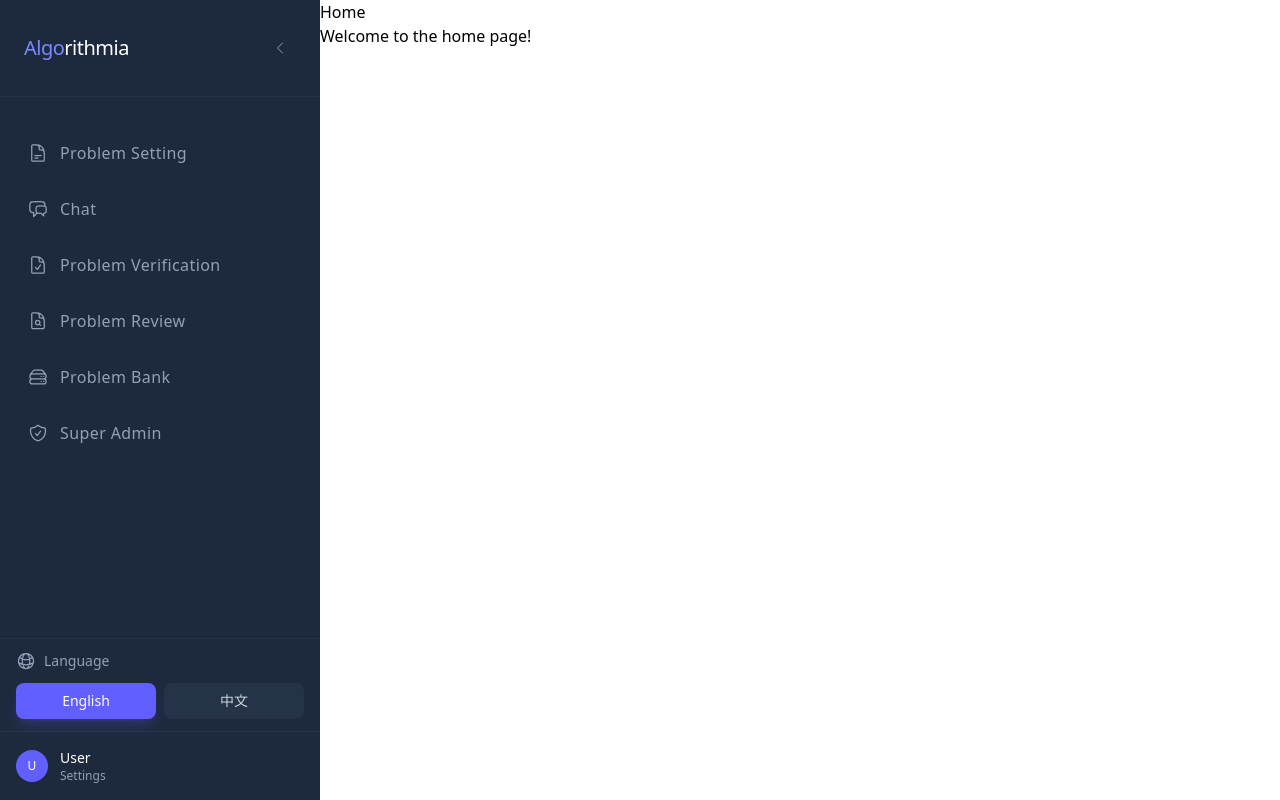
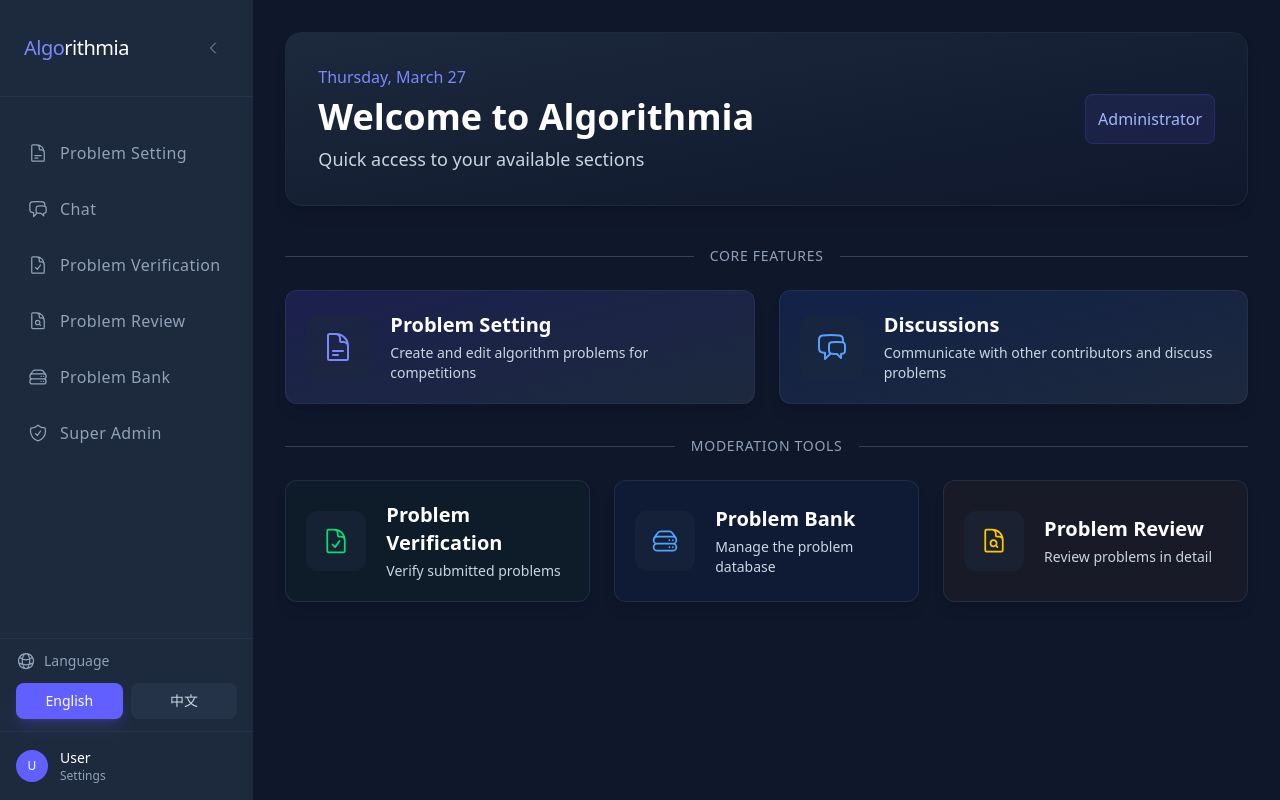
Before and after one commit to THUSAAC-PSD/algorithmia-frontend, a React (Vite) app: page / in a window 1280 px wide. Built offline with nearby package versions, Linux system fonts and the light colour scheme; sample sign-in values are in the browser's storage.

Commit message:
feat: home page

```diff
--- a/src/components/Sidebar/index.tsx
+++ b/src/components/Sidebar/index.tsx
@@ -71,7 +71,9 @@ const Sidebar = ({ userRole }: { userRole: string }) => {
         >
           {!collapsed && (
             <h2 className="text-xl font-medium text-white tracking-tight">
-              <span className="text-indigo-400">Algo</span>rithmia
+              <NavLink to="/">
+                <span className="text-indigo-400">Algo</span>rithmia
+              </NavLink>
             </h2>
           )}
           <button
--- a/src/pages/Home/index.tsx
+++ b/src/pages/Home/index.tsx
@@ -1,9 +1,238 @@
+import {
+  AcademicCapIcon,
+  ChatBubbleLeftRightIcon,
+  DocumentCheckIcon,
+  DocumentMagnifyingGlassIcon,
+  DocumentTextIcon,
+  ServerStackIcon,
+  ShieldCheckIcon,
+} from '@heroicons/react/24/outline';
+import { useEffect, useState } from 'react';
+import { useTranslation } from 'react-i18next';
+import { Link } from 'react-router-dom';
+
+interface LinkCardProps {
+  title: string;
+  description: string;
+  icon: React.ReactNode;
+  to: string;
+  bgColor?: string;
+  textColor?: string;
+  primary?: boolean;
+}
+
+const LinkCard = (props: LinkCardProps) => {
+  const {
+    title,
+    description,
+    icon,
+    to,
+    bgColor = 'bg-slate-800',
+    textColor = 'text-indigo-400',
+    primary = false,
+  } = props;
+
+  return (
+    <Link
+      to={to}
+      className={`${bgColor} p-5 rounded-xl shadow-lg hover:shadow-xl transition-all duration-300 flex items-center border border-slate-700/50 ${primary ? 'hover:scale-105' : 'hover:bg-slate-700'} group`}
+    >
+      <div
+        className={`p-4 ${textColor} bg-slate-800/50 rounded-xl mr-5 group-hover:scale-110 transition-transform duration-300`}
+      >
+        {icon}
+      </div>
+      <div className="flex-1">
+        <h3 className="text-xl font-bold text-white mb-1 group-hover:text-indigo-300 transition-colors">
+          {title}
+        </h3>
+        <p className="text-slate-300 text-sm">{description}</p>
+      </div>
+    </Link>
+  );
+};
+
+// Section divider component
+const SectionDivider = ({ title }: { title: string }) => (
+  <div className="flex items-center my-6">
+    <div className="h-px bg-slate-700 flex-grow"></div>
+    <h2 className="px-4 text-slate-400 text-sm font-medium uppercase tracking-wider">
+      {title}
+    </h2>
+    <div className="h-px bg-slate-700 flex-grow"></div>
+  </div>
+);
+
 const Home = () => {
+  const { t } = useTranslation();
+  const [userRole, setUserRole] = useState('');
+
+  useEffect(() => {
+    // TODO: Replace with actual API call to get user role
+    const loggedIn = localStorage.getItem('isLoggedIn') === 'true';
+    const role = loggedIn
+      ? localStorage.getItem('userRole') || 'super_admin'
+      : '';
+    setUserRole(role || 'super_admin');
+  }, []);
+  const isVerifier = () => userRole === 'verifier' || isAdmin();
+  const isAdmin = () => userRole === 'admin' || userRole === 'super_admin';
+  const isSuperAdmin = () => userRole === 'super_admin';
+  const isReviewer = () => userRole === 'reviewer' || isAdmin();
+
+  const today = new Date();
+  const formattedDate = today.toLocaleDateString(undefined, {
+    weekday: 'long',
+    month: 'long',
+    day: 'numeric',
+  });
+
   return (
-    <div>
-      <h1>Home</h1>
-      <p>Welcome to the home page!</p>
+    <div className="bg-slate-900 min-h-screen p-8 flex flex-col w-full">
+      <div className="max-w-6xl mx-auto">
+        {/* Header section with welcome message */}
+        <div className="bg-gradient-to-br from-slate-800 to-slate-900 p-8 rounded-2xl shadow-lg mb-10 border border-slate-800">
+          <div className="flex flex-col md:flex-row justify-between items-start md:items-center gap-4">
+            <div>
+              <div className="text-indigo-400 font-medium mb-2">
+                {formattedDate}
+              </div>
+              <h1 className="text-3xl md:text-4xl font-bold text-white mb-2">
+                {t('home.welcome', 'Welcome to Algorithmia')}
+              </h1>
+              <p className="text-slate-300 text-lg">
+                {t(
+                  'home.quickAccess',
+                  'Quick access to your available sections',
+                )}
+              </p>
+            </div>
+            <div className="bg-indigo-500/10 p-3 rounded-lg border border-indigo-500/20 text-white">
+              <p className="font-medium text-indigo-300">
+                {userRole === 'super_admin'
+                  ? t('home.roleSuperAdmin', 'Super Admin')
+                  : userRole === 'admin'
+                    ? t('home.roleAdmin', 'Administrator')
+                    : userRole === 'verifier'
+                      ? t('home.roleVerifier', 'Verifier')
+                      : t('home.roleUser', 'User')}
+              </p>
+            </div>
+          </div>
+        </div>
+
+        <SectionDivider title={t('home.coreFeatures', 'Core Features')} />
+        <div className="grid grid-cols-1 md:grid-cols-2 gap-6 mb-8">
+          <LinkCard
+            title={t('home.problemSetting', 'Problem Setting')}
+            description={t(
+              'home.problemSettingDesc',
+              'Create and edit algorithm problems for competitions',
+            )}
+            icon={<DocumentTextIcon className="w-8 h-8" />}
+            to="/problemsetting"
+            bgColor="bg-gradient-to-br from-indigo-900/40 to-slate-800"
+            primary={true}
+          />
+
+          <LinkCard
+            title={t('home.chat', 'Discussions')}
+            description={t(
+              'home.chatDesc',
+              'Communicate with other contributors and discuss problems',
+            )}
+            icon={<ChatBubbleLeftRightIcon className="w-8 h-8" />}
+            to="/chat"
+            bgColor="bg-gradient-to-br from-blue-900/30 to-slate-800"
+            textColor="text-blue-400"
+            primary={true}
+          />
+        </div>
+
+        {(isVerifier() || isAdmin() || isReviewer()) && (
+          <>
+            <SectionDivider
+              title={t('home.moderationTools', 'Moderation Tools')}
+            />
+            <div className="grid grid-cols-1 md:grid-cols-2 lg:grid-cols-3 gap-6 mb-8">
+              {isVerifier() && (
+                <LinkCard
+                  title={t('home.problemVerification', 'Problem Verification')}
+                  description={t(
+                    'home.problemVerificationDesc',
+                    'Verify submitted problems',
+                  )}
+                  icon={<DocumentCheckIcon className="w-7 h-7" />}
+                  to="/problemverification"
+                  textColor="text-green-400"
+                  bgColor="bg-green-900/10"
+                />
+              )}
+
+              {isAdmin() && (
+                <LinkCard
+                  title={t('home.problemBank', 'Problem Bank')}
+                  description={t(
+                    'home.problemBankDesc',
+                    'Manage the problem database',
+                  )}
+                  icon={<ServerStackIcon className="w-7 h-7" />}
+                  to="/problembank"
+                  textColor="text-blue-400"
+                  bgColor="bg-blue-900/10"
+                />
+              )}
+
+              {isReviewer() && (
+                <LinkCard
+                  title={t('home.problemReview', 'Problem Review')}
+                  description={t(
+                    'home.problemReviewDesc',
+                    'Review problems in detail',
+                  )}
+                  icon={<DocumentMagnifyingGlassIcon className="w-7 h-7" />}
+                  to="/problemreview"
+                  textColor="text-yellow-400"
+                  bgColor="bg-yellow-900/10"
+                />
+              )}
+            </div>
+          </>
+        )}
+
+        {isSuperAdmin() && (
+          <>
+            <SectionDivider title={t('home.adminTools', 'Administration')} />
+            <div className="grid grid-cols-1 md:grid-cols-2 gap-6">
+              <LinkCard
+                title={t('home.superAdmin', 'Admin Dashboard')}
+                description={t(
+                  'home.superAdminDesc',
+                  'System administration and management',
+                )}
+                icon={<ShieldCheckIcon className="w-7 h-7" />}
+                to="/superadmin"
+                bgColor="bg-gradient-to-br from-red-900/20 to-slate-800"
+                textColor="text-red-400"
+              />
+
+              <LinkCard
+                title={t('home.competitions', 'Competition Management')}
+                description={t(
+                  'home.competitionsDesc',
+                  'Manage programming competitions and events',
+                )}
+                icon={<AcademicCapIcon className="w-7 h-7" />}
+                to="/superadmin/competitions"
+                bgColor="bg-gradient-to-br from-purple-900/20 to-slate-800"
+                textColor="text-purple-400"
+              />
+            </div>
+          </>
+        )}
+      </div>
     </div>
   );
 };
+
 export default Home;
```
